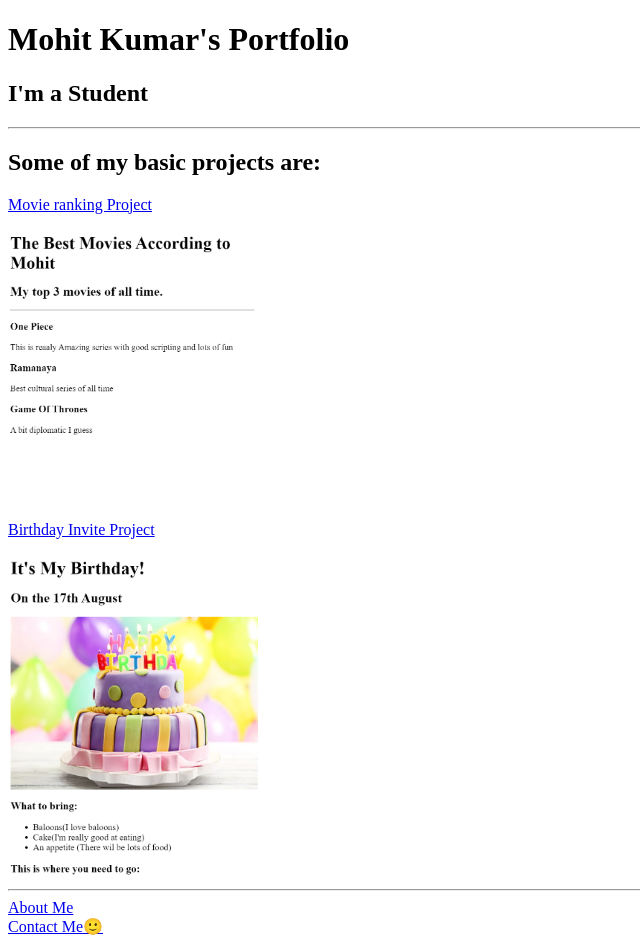
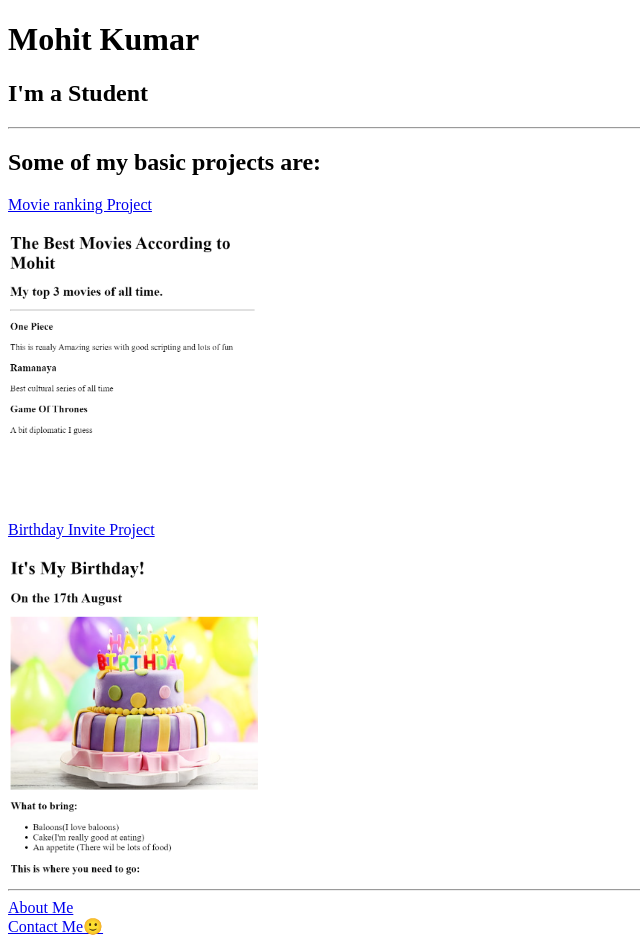
Before and after one commit to mohittjee/Web-Hosting, a plain HTML site: page index.html in a window 1280 px wide. Shown: the whole page, without its empty margins (0-640 px from the left). Drawn offline with Linux system fonts and the light colour scheme.

Commit message:
test edited in head

```diff
--- a/index.html
+++ b/index.html
@@ -7,7 +7,7 @@
     <title>My Website</title>
 </head>
 <body>
-    <h1>Mohit Kumar's Portfolio</h1>
+    <h1>Mohit Kumar</h1>
     <h2>I'm a Student</h2>
     <hr />
 
```
